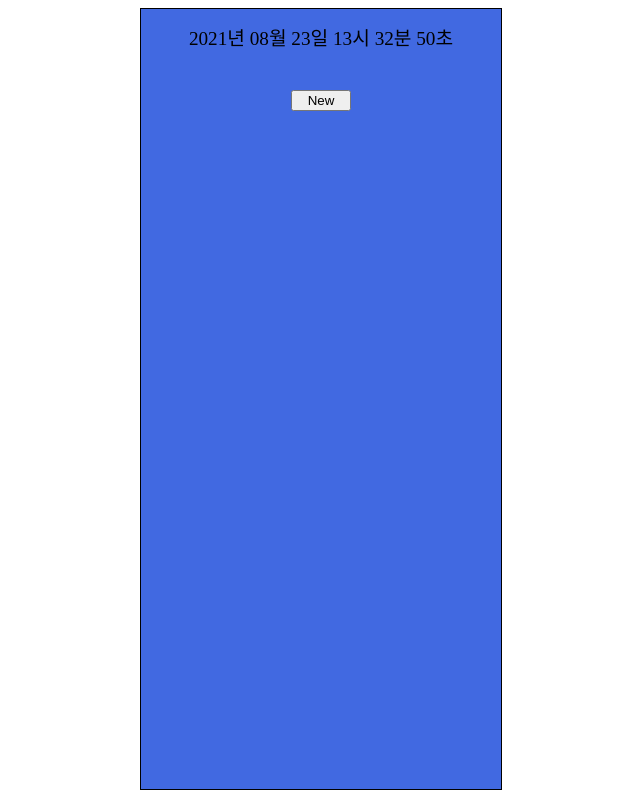
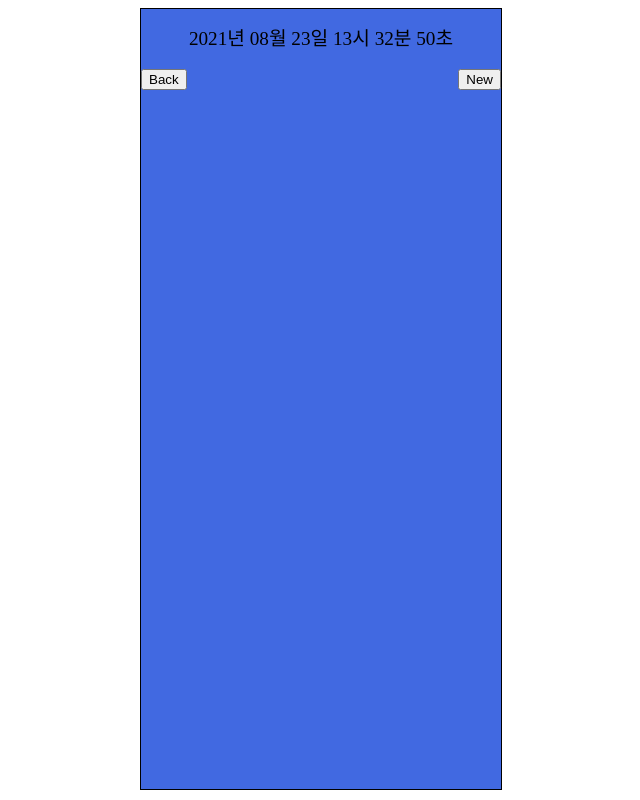
Before and after one commit to LeeJuhae/11st-searching-fe, a website built with webpack: page index.html in a window 1280 px wide. Both pictures are taken after a click on the button "alarm". Shown: the whole page, without its empty margins (319-959 px from the left). Built offline with nearby package versions, Linux system fonts and the light colour scheme; files whose address does not match are found by name.

Commit message:
feat: #28 뒤로 가기 버튼 추가

```diff
--- a/src/assets/styles/Alarm.css
+++ b/src/assets/styles/Alarm.css
@@ -1,3 +1,10 @@
+#alarm-wrapper {
+  display: flex;
+  flex-direction: column;
+  height: 100%;
+  width: 100%;
+}
+
 .alarm-dropdown-wrapper {
   background-color: aliceblue;
 }
@@ -5,3 +12,9 @@
 li {
   list-style: none;
 }
+
+#btn-wrapper {
+  display: flex;
+  justify-content: space-between;
+  height: auto;
+}
--- a/src/assets/styles/Photo.css
+++ b/src/assets/styles/Photo.css
@@ -31,3 +31,7 @@
   text-align: center;
   align-items: center;
 }
+
+#photo-back-btn {
+  width: 60px;
+}
--- a/src/components/TimeBar.ts
+++ b/src/components/TimeBar.ts
@@ -2,7 +2,6 @@ import Component from '../core/Component';
 import '../assets/styles/TimeBar.css';
 
 export default class TimeBar extends Component {
-  setup() {}
   template() {
     const date = new Date(Date.now());
     const year = date.getFullYear();
@@ -12,7 +11,7 @@ export default class TimeBar extends Component {
     const minute = date.getMinutes();
     const second = date.getSeconds();
     return `
-      <time datetime='${date}'>${year}년 ${month}월 ${day}일 ${hour}시 ${minute}분 ${second}초</time>
+      <time datetime="${date}">${year}년 ${month}월 ${day}일 ${hour}시 ${minute}분 ${second}초</time>
     `;
   }
 }
--- a/src/views/Alarm.ts
+++ b/src/views/Alarm.ts
@@ -19,8 +19,11 @@ export default class Alarm extends Component {
       minutes: getSequenceArray(0, 60, 10)
     };
     return `
-    <div>
-      <button class="add-btn">New</button>
+    <div id="alarm-wrapper">
+      <div id="btn-wrapper">
+        <button id="alarm-back-btn"">Back</button>
+        <button id="add-btn">New</button>
+      </div>
       <div class=${isAddBtnClicked ? 'alarm-dropdown-wrapper' : 'alarm-dropdown-wrapper hidden'}>
         <label for="slots"></label>
         <select id="slots" name="slots">
@@ -45,26 +48,24 @@ export default class Alarm extends Component {
         )}
         </select>
         <span>분</span>
-        <button class='save-btn'>저장</button>
+        <button id="save-btn">저장</button>
       </div>
-      <ul>
+      <div>
       ${items
         .map(
-          (item, key) => `
-        <li>
-          ${item}
-          <button class="delete-btn" data-index="${key}">삭제</button>
-        </li>
-      `
+          (item, idx) =>
+            `<div>${item}
+              <button class="delete-btn" data-index="${idx}">삭제</button>
+            </div>`
         )
         .join('')}
-      </ul>
+      </ㅇ>
     </div>
 	  `;
   }
 
   setEvent() {
-    this.addEvent('click', '.add-btn', ({ target }) => {
+    this.addEvent('click', '#add-btn', () => {
       const { isAddBtnClicked } = this.$state;
       this.setState({ ...this.$state, isAddBtnClicked: !isAddBtnClicked });
     });
@@ -76,7 +77,7 @@ export default class Alarm extends Component {
       window.localStorage.setItem('alarm', JSON.stringify(items));
     });
 
-    this.addEvent('click', '.save-btn', ({ target }) => {
+    this.addEvent('click', '#save-btn', () => {
       const { items, isAddBtnClicked, infos } = this.$state;
       this.setState({
         ...this.$state,
@@ -90,5 +91,9 @@ export default class Alarm extends Component {
       const { infos } = this.$state;
       this.setState({ ...this.$state, infos: { ...infos, [target.id]: target.value } });
     });
+
+    this.addEvent('click', '#alarm-back-btn', () => {
+      window.history.back();
+    });
   }
 }
--- a/src/views/Home.ts
+++ b/src/views/Home.ts
@@ -6,20 +6,31 @@ import '../assets/styles/Home.css';
 
 export default class Home extends Component {
   setup() {
-    this.$state = { apps: ['alarm', 'memo', 'photo'], active: 'home' };
+    this.$state = {
+      apps: ['alarm', 'memo', 'photo'],
+      active: 'home',
+      temp: {
+        '/alarm': new Alarm(this.$target, {}),
+        '/memo': new Memo(this.$target, {}),
+        '/photo': new Photo(this.$target, {})
+      }
+    };
   }
+
   template() {
     const { apps } = this.$state;
     return `
-      ${apps.map(app => `<button class='app'/>${app}</button>`).join('')}
+      ${apps.map(app => `<button class="app"/>${app}</button>`).join('')}
 	`;
   }
+
   mounted() {
     const pathname = window.location.pathname;
-    if (pathname === '/alarm') new Alarm(this.$target, {});
-    else if (pathname === '/memo') new Memo(this.$target, {});
-    else if (pathname === '/photo') new Photo(this.$target, {});
+    if (pathname !== '/') {
+      this.$state.temp[pathname].render();
+    }
   }
+
   setEvent() {
     const { apps } = this.$state;
     const routes = { alarm: '/alarm', memo: '/memo', photo: '/photo' };
@@ -30,7 +41,3 @@ export default class Home extends Component {
     });
   }
 }
-
-window.onpopstate = () => {
-  console.log('here');
-};
--- a/src/views/Memo.ts
+++ b/src/views/Memo.ts
@@ -14,7 +14,10 @@ export default class Memo extends Component {
     const { items, isAddBtnClicked, selectedIdx } = this.$state;
     return `
     <div id="memo-wrapper">
-      <button class="add-btn">New</button>
+      <div id="btn-wrapper">
+        <button id="memo-back-btn"">Back</button>
+        <button id="add-btn">New</button>
+      </div>
       <div class=${isAddBtnClicked ? 'memo-input-wrapper' : 'memo-input-wrapper hidden'}>
         <input id="memo-input" type="text" placeholder="메모를 입력하세요"/>
       </div>
@@ -33,7 +36,7 @@ export default class Memo extends Component {
   }
 
   setEvent() {
-    this.addEvent('click', '.add-btn', ({ target }) => {
+    this.addEvent('click', '#add-btn', ({ target }) => {
       const { items, isAddBtnClicked } = this.$state;
       this.setState({ ...this.$state, isAddBtnClicked: !isAddBtnClicked });
     });
@@ -52,5 +55,9 @@ export default class Memo extends Component {
     this.addEvent('click', '.memo-input', ({ target }) => {
       this.setState({ ...this.$state, selectedIdx: target.dataset.index });
     });
+
+    this.addEvent('click', '#memo-back-btn', () => {
+      window.history.back();
+    });
   }
 }
--- a/src/views/Photo.ts
+++ b/src/views/Photo.ts
@@ -10,17 +10,17 @@ export default class Photo extends Component {
   template() {
     const { selectedIdx } = this.$state;
     return `
-    <div id='photo-wrapper'>
-      <div id='photo-list'>
+    <div id="photo-wrapper">
+      <button id="photo-back-btn"">Back</button>
+      <div id="photo-list">
         ${getSequenceArray(0, 10, 1)
           .map((ele, idx) => {
             const className = selectedIdx == idx ? 'selected-photo' : 'photo';
             return `<img class=${className} data-index=${idx} src=${photos[idx]}/>`;
           })
           .join('')}
-
       </div>
-      <div id='selected-photo-wrapper'>
+      <div id="selected-photo-wrapper">
         <img src=${photos[selectedIdx]} width="100%' height="100%"/>
       </div>
     </div>
@@ -30,5 +30,9 @@ export default class Photo extends Component {
     this.addEvent('click', '.photo', ({ target }) => {
       this.setState({ selectedIdx: target.dataset.index });
     });
+
+    this.addEvent('click', '#photo-back-btn', () => {
+      window.history.back();
+    });
   }
 }
```
